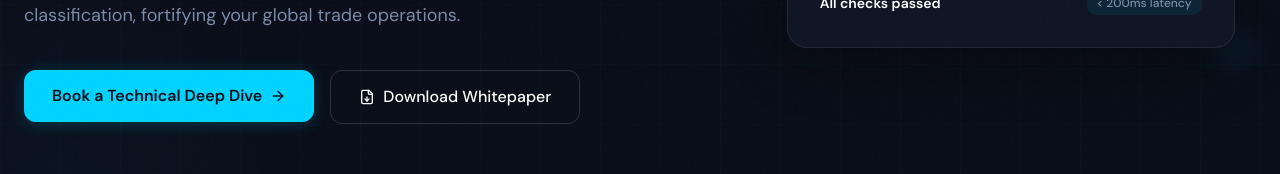
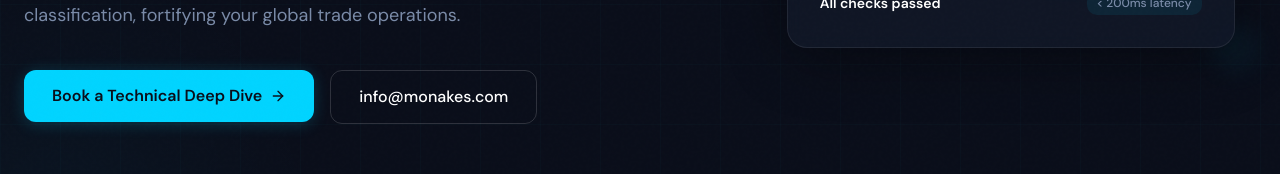
Before and after one commit to wahidhamdat/v0-nexus-work-management-platform-qi, a Next.js app: page /shield in a window 1280 px wide. Shown: the part 536-710 px from the top of the page. Built offline with nearby package versions, Linux system fonts and the light colour scheme.

Commit message:
refactor: update Shield components with new email and remove buttons
Remove "Download Whitepaper" buttons and unused imports.

```diff
--- a/components/shield/shield-cta.tsx
+++ b/components/shield/shield-cta.tsx
@@ -95,10 +95,10 @@ export function ShieldCTA() {
               </span>
             </a>
             <a
-              href="mailto:wahidhamdat30@gmail.com"
+              href="mailto:info@monakes.com"
               className="inline-flex items-center gap-2 px-8 py-4 rounded-lg border border-[#0A0E1A]/20 text-[#0A0E1A] text-base font-medium hover:bg-[#0A0E1A]/5 transition-colors duration-300"
             >
-              Download Whitepaper
+              info@monakes.com
             </a>
           </div>
         </div>
--- a/components/shield/shield-footer.tsx
+++ b/components/shield/shield-footer.tsx
@@ -18,10 +18,10 @@ export function ShieldFooter() {
         </div>
         <div className="flex items-center gap-6">
           <a
-            href="mailto:wahidhamdat30@gmail.com"
+            href="mailto:info@monakes.com"
             className="text-sm text-white/50 hover:text-white/80 transition-colors duration-300"
           >
-            wahidhamdat30@gmail.com
+            info@monakes.com
           </a>
           <div className="w-px h-4 bg-white/10" />
           <a
--- a/components/shield/shield-hero.tsx
+++ b/components/shield/shield-hero.tsx
@@ -1,7 +1,7 @@
 "use client"
 
 import { useEffect, useRef } from "react"
-import { ArrowRight, FileDown } from "lucide-react"
+import { ArrowRight } from "lucide-react"
 
 export function ShieldHero() {
   const sectionRef = useRef<HTMLDivElement>(null)
@@ -166,11 +166,10 @@ export function ShieldHero() {
               <ArrowRight className="w-4 h-4 transition-transform group-hover:translate-x-1" />
             </a>
             <a
-              href="#solution"
+              href="mailto:info@monakes.com"
               className="group inline-flex items-center gap-2 px-7 py-3.5 rounded-lg border border-white/15 text-white text-base font-medium hover:bg-white/5 transition-all duration-300"
             >
-              <FileDown className="w-4 h-4" />
-              Download Whitepaper
+              info@monakes.com
             </a>
           </div>
         </div>
```
